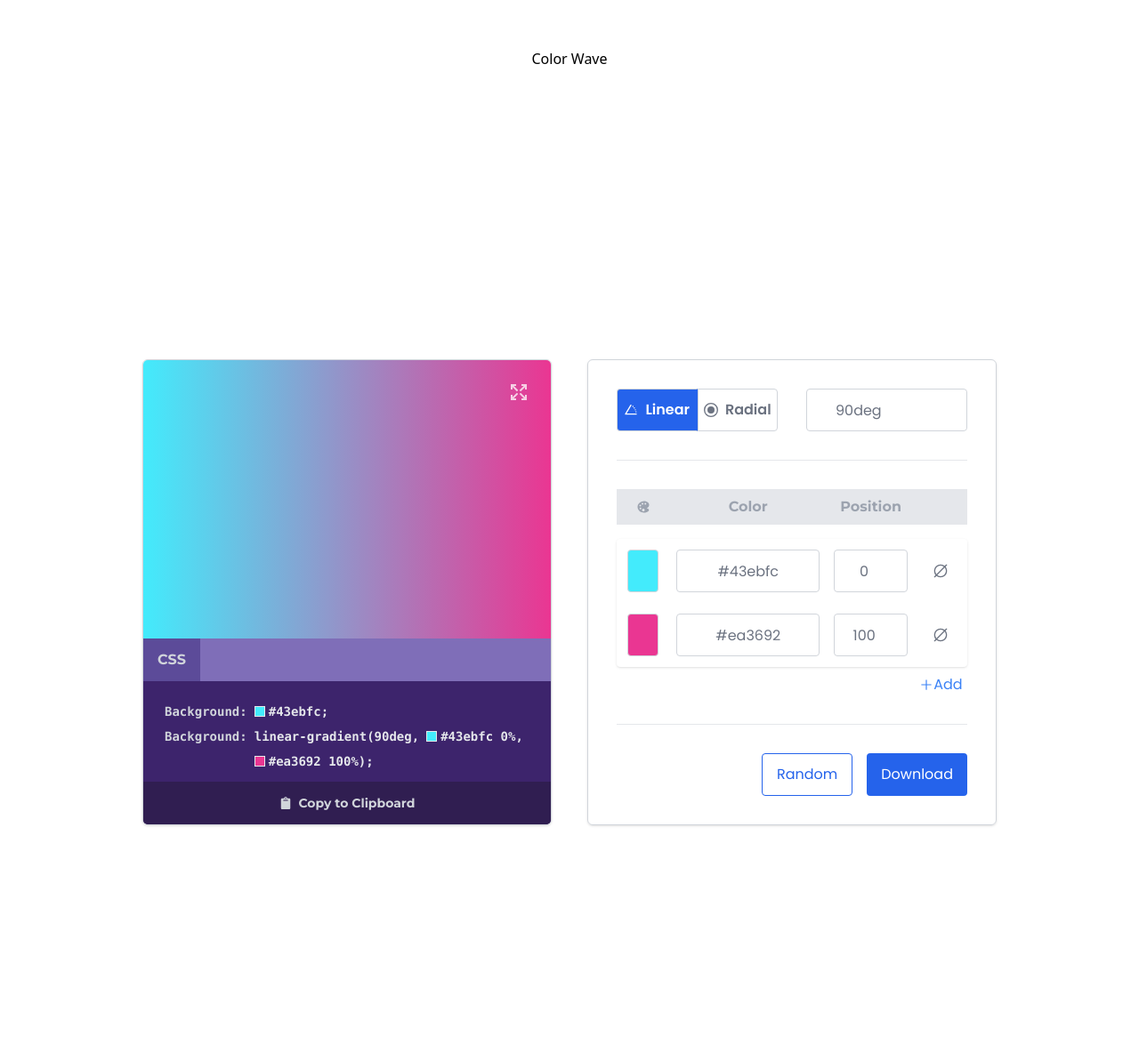
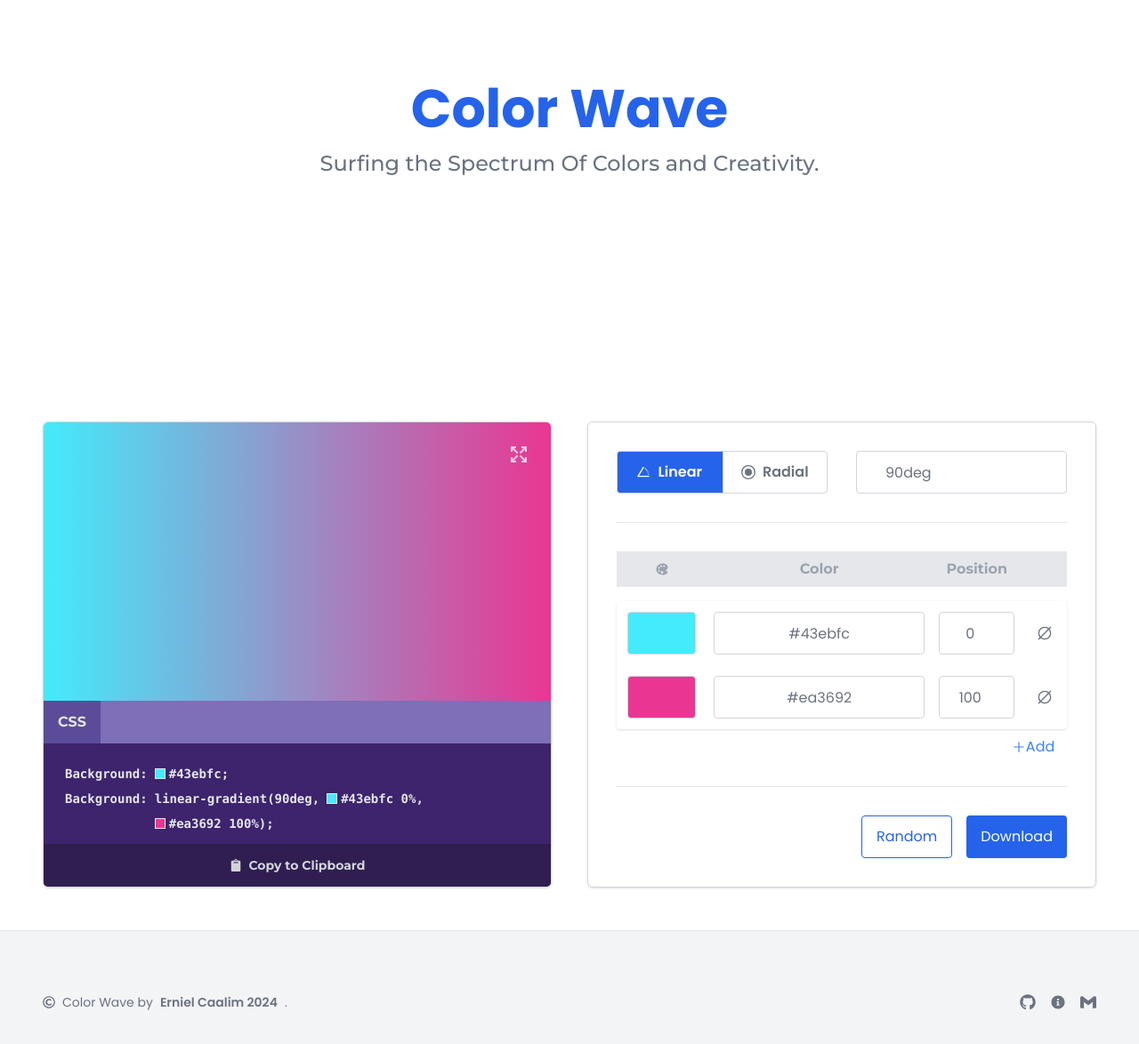
Before and after one commit to EMCSquare12/color-wave, a React (Vite) app in the folder color-wave/: page / in a window 1280 px wide. Shown: the part 134-1308 px from the top of the page at 89% size. Before the commit the page ends 1200 px from the top, so only its background shows below. Built offline with nearby package versions, Linux system fonts and the light colour scheme.

Commit message:
Feat: add Hero section and Footer

```diff
--- a/color-wave/src/App.jsx
+++ b/color-wave/src/App.jsx
@@ -3,6 +3,7 @@ import Display from "./components/Display";
 import SelectionPallet from "./components/SelectionPallet";
 import GradientModal from "./components/GradientModal";
 import Hero from "./components/Hero";
+import Footer from "./components/Footer";
 
 function App() {
   const [bgGradient, setBgGradient] = useState("");
@@ -23,17 +24,16 @@ function App() {
 
   return (
     <>
-      <Hero />
-      <div className="flex items-center justify-center h-screen">
-        <div
-          className={`relative flex flex-col w-full h-auto gap-4 py-4 px-4 md:px-40 md:p-10 md:grid md:grid-cols-2 md:gap-10`}
-        >
       {modalIsOpen && (
         <GradientModal
           gradientModal={bgGradient}
           isOpen={() => setModalIsOpen(false)}
         />
       )}
+      <Hero />
+      <div
+        className={`relative flex flex-col w-full md:full h-auto gap-4 py-4 px-4 md:px-40 md:py-12 lg:py-12 lg:px-12 md:grid md:grid-cols-2 md:gap-10`}
+      >
         <Display
           gradient={bgGradient}
           bgColor={bgFirstColor}
@@ -44,7 +44,7 @@ function App() {
           callbackFirstColor={(value) => setBgFirstColor(value)}
         />
       </div>
-      </div>
+      <Footer />
     </>
   );
 }
--- a/color-wave/src/components/ColorPosition.jsx
+++ b/color-wave/src/components/ColorPosition.jsx
@@ -70,7 +70,7 @@ const ColorPosition = ({
     <>
       <div
         ref={colorRef}
-        className="w-[15%] h-auto flex items-center justify-center md:p-3 p-2  relative"
+        className="w-[20%] h-auto flex items-center justify-center md:p-3 p-2  relative"
       >
         <button
           style={{ backgroundColor: color }}
@@ -86,7 +86,7 @@ const ColorPosition = ({
           </div>
         )}
       </div>
-      <div className="w-[45%] h-auto flex items-center justify-center   p-2">
+      <div className="w-[50%] h-auto flex items-center justify-center   p-2">
         <input
           ref={colorInputRef}
           onChange={(e) => handleCallbackColor(colorKey, e.target.value)}
@@ -96,7 +96,7 @@ const ColorPosition = ({
           className="w-full h-10 px-2 text-sm text-center text-gray-500 border border-gray-300 rounded outline-none hover:shadow focus:ring-2 md:h-12 font-poppins md:text-base md:px-4"
         />
       </div>
-      <div className="w-[25%] h-auto flex items-center justify-center   p-2">
+      <div className="w-[20%] h-auto flex items-center justify-center   p-2">
         <input
           ref={positionRef}
           value={position}
--- a/color-wave/src/components/Display.jsx
+++ b/color-wave/src/components/Display.jsx
@@ -26,7 +26,7 @@ const Display = ({ gradient, bgColor, isOpen }) => {
   // const codeFormatter = (gradientString) => {
   //   if (typeof gradientString === "string") {
   //     const colorStops = gradientString.split(",");
-  //     const formattedGradient = colorStops.map((stop, index) => {
+  //     const formattedGradient = colorStops.map((stop, i  ndex) => {
   //       return index < colorStops.length - 1 ? `${stop},\n\t` : stop;
   //     });
   //     return formattedGradient.join("");
@@ -49,7 +49,7 @@ const Display = ({ gradient, bgColor, isOpen }) => {
           >
             <span
               style={{ background: colorValue[0] }}
-              className="w-3 h-3 gap-2 border"
+              className="w-2 h-2 gap-2 border md:w-3 md:h-3"
             />
             {color + suffix}
           </span>
@@ -89,7 +89,7 @@ const Display = ({ gradient, bgColor, isOpen }) => {
         <button
           disabled={width >= 768}
           onClick={() => setIsCodeOpen(true)}
-          className={`md:flex items-center justify-center h-full px-4 text-sm font-bold text-gray-300 ${
+          className={`md:flex items-center justify-center h-full px-4 text-sm font-bold text-gray-200 ${
             width < 768
               ? " hover:bg-[#52418d] focus:bg-[#423474] bg-[#5C4B99] "
               : ""
@@ -102,7 +102,7 @@ const Display = ({ gradient, bgColor, isOpen }) => {
             background: isCopied ? gradient : "",
           }}
           onClick={handleCopyToClipBoard}
-          className=" gap-2 flex md:hidden items-center justify-center h-full px-4 text-xs font-bold text-gray-300  bg-[#301e51] outline-none md:w-fit w-full font-mont md:text-xs hover:bg-[#23163c]"
+          className=" gap-2 flex md:hidden items-center justify-center h-full px-4 text-xs font-bold text-gray-200  bg-[#301e51] outline-none md:w-fit w-full font-mont md:text-xs hover:bg-[#23163c]"
         >
           <FaClipboard />
           {isCopied ? "Copied!" : "Copy to Clipboard"}
@@ -117,7 +117,7 @@ const Display = ({ gradient, bgColor, isOpen }) => {
           }`}
         >
           <div className="flex flex-row gap-2 ">
-            <h1 className="flex items-start font-mono text-xs font-bold text-gray-300 md:text-sm">
+            <h1 className="flex items-start font-mono text-xs font-bold text-gray-200 md:text-sm">
               Background:
             </h1>
             <p className="flex items-center gap-1 font-mono text-xs font-semibold text-gray-200 md:text-sm ">
@@ -125,7 +125,7 @@ const Display = ({ gradient, bgColor, isOpen }) => {
             </p>
           </div>
           <div className="flex flex-row gap-2 ">
-            <h1 className="flex items-start font-mono text-xs font-bold text-gray-300 md:text-sm">
+            <h1 className="flex items-start font-mono text-xs font-bold text-gray-200 md:text-sm">
               Background:
             </h1>
             <p className="flex flex-row flex-wrap items-center w-full gap-1 font-mono text-xs font-semibold text-gray-200 md:gap-2 md:text-sm">
--- /dev/null
+++ b/color-wave/src/components/Footer.jsx
@@ -0,0 +1,30 @@
+import { FaGithub } from "react-icons/fa";
+import { RiInformation2Fill } from "react-icons/ri";
+import { SiGmail } from "react-icons/si";
+import { FaRegCopyright } from "react-icons/fa";
+import { useState } from "react";
+
+const Footer = () => {
+  const [date, setDate] = useState(new Date().getFullYear());
+  return (
+    <footer className="w-full h-[20vh] bg-gray-100 border-t gap-2 flex flex-row lg:px-12 md:px-40 px-4 justify-between items-center ">
+      <h1 className="flex flex-row items-center gap-2 text-xs text-gray-500 md:text-sm w-fit font-poppins">
+        <FaRegCopyright />
+        Color Wave by{" "}
+        <span className="font-semibold">Erniel Caalim {date}</span>.
+      </h1>
+      <div className="flex flex-row gap-4 w-fit">
+        <button className="text-sm text-gray-500 md:text-lg">
+          <FaGithub />
+        </button>
+        <button className="text-base text-gray-500 md:text-lg">
+          <RiInformation2Fill />
+        </button>
+        <button className="text-sm text-gray-500 md:text-lg">
+          <SiGmail />
+        </button>
+      </div>
+    </footer>
+  );
+};
+export default Footer;
--- a/color-wave/src/components/GradientModal.jsx
+++ b/color-wave/src/components/GradientModal.jsx
@@ -3,21 +3,21 @@ import { TbArrowsMinimize } from "react-icons/tb";
 import { useEffect } from "react";
 
 const GradientModal = ({ gradientModal, isOpen }) => {
-  useEffect(() => {
-    document.body.classList.add("unscrollable");
+  // useEffect(() => {
+  //   document.body.classList.add("unscrollable");
 
-    return () => {
-      document.body.classList.remove("unscrollable");
-    };
-  }, []);
+  //   return () => {
+  //     document.body.classList.remove("unscrollable");
+  //   };
+  // }, []);
   return (
     <div
       style={{ background: gradientModal }}
-      className="absolute z-30 w-screen h-screen"
+      className="fixed z-30 w-screen h-screen"
     >
       <button
         onClick={() => isOpen(false)}
-        className="float-right mt-6 mr-6 text-2xl text-white text-opacity-75 outline-none hover:text-opacity-100"
+        className="sticky float-right mr-6 text-lg text-white text-opacity-75 outline-none md:text-2xl top-6 hover:text-opacity-100"
       >
         <TbArrowsMinimize />
       </button>
--- a/color-wave/src/components/Hero.jsx
+++ b/color-wave/src/components/Hero.jsx
@@ -1,6 +1,15 @@
 const Hero = () => {
   return (
-    <div className="h-[50vh] flex items-center justify-center">Color Wave</div>
+    <div className="md:h-[70vh] h-[50vh] flex items-center justify-center">
+      <div className="flex flex-col items-center justify-center gap-4">
+        <h1 className="text-2xl font-bold text-blue-600 md:text-6xl font-poppins">
+          Color Wave{" "}
+        </h1>
+        <p className="text-base font-medium text-gray-500 md:text-2xl font-mont">
+          Surfing the Spectrum Of Colors and Creativity.
+        </p>
+      </div>
+    </div>
   );
 };
 export default Hero;
--- a/color-wave/src/components/SelectionPallet.jsx
+++ b/color-wave/src/components/SelectionPallet.jsx
@@ -160,20 +160,20 @@ const SelectionPallet = ({ callbackGradient, callbackFirstColor }) => {
       <hr />
       <div className="flex flex-col w-full h-auto gap-4 ">
         <div className="flex flex-row w-full h-10 bg-gray-200 border-gray-300">
-          <div className="w-[15%] h-full flex items-center justify-center ">
+          <div className="w-[20%] h-full flex items-center justify-center ">
             <IoColorPalette className="text-sm text-gray-400 md:text-base" />
           </div>
-          <div className="w-[45%] h-full flex items-center justify-center ">
+          <div className="w-[50%] h-full flex items-center justify-center ">
             <h1 className="text-sm font-bold text-gray-400 font-mont md:text-base">
               Color
             </h1>
           </div>
-          <div className="w-[25%] h-full flex items-center justify-center ">
+          <div className="w-[20%] h-full flex items-center justify-center ">
             <h1 className="text-sm font-bold text-gray-400 font-mont md:text-base">
               Position
             </h1>
           </div>
-          <div className="w-[15%] h-full"></div>
+          <div className="w-[10%] h-full"></div>
         </div>
         <div className="flex flex-col w-full h-auto rounded shadow ">
           <div className="flex flex-row">
@@ -189,7 +189,7 @@ const SelectionPallet = ({ callbackGradient, callbackFirstColor }) => {
               colorKey={"firstColor"}
               positionKey={"firstPosition"}
             />
-            <div className="w-[15%] h-auto flex items-center justify-center p-2">
+            <div className="w-[10%] h-auto flex items-center justify-center p-2">
               <LuCircleSlash2 className="text-sm text-gray-500 cursor-not-allowed md:text-base" />
             </div>
           </div>
@@ -206,7 +206,7 @@ const SelectionPallet = ({ callbackGradient, callbackFirstColor }) => {
               colorKey={"secondColor"}
               positionKey={"secondPosition"}
             />
-            <div className="w-[15%] h-auto flex items-center justify-center p-2">
+            <div className="w-[10%] h-auto flex items-center justify-center p-2">
               <LuCircleSlash2 className="text-sm text-gray-500 cursor-not-allowed md:text-base" />
             </div>
           </div>
@@ -225,7 +225,7 @@ const SelectionPallet = ({ callbackGradient, callbackFirstColor }) => {
                 positionKey={`newPosition${index}`}
               />
 
-              <div className="w-[15%] h-auto flex items-center justify-center p-2">
+              <div className="w-[10%] h-auto flex items-center justify-center p-2">
                 <button
                   onClick={() => {
                     console.log("Clicked delete button for index:", index);
```
Lines whose indentation alone changed are shown as unchanged.
